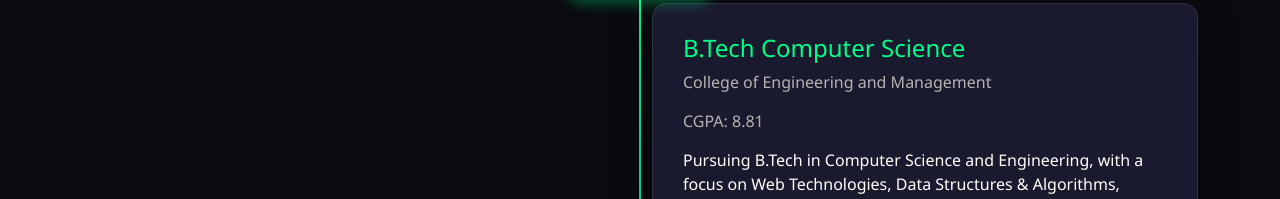
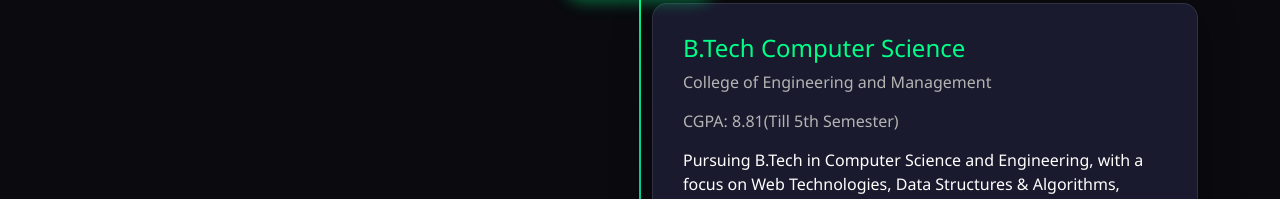
Before and after one commit to sayak25-b/Sayak_Protfolio, a plain HTML site: page index.html in a window 1280 px wide. Shown: the part 4799-4998 px from the top of the page. Drawn offline with nearby package versions, Linux system fonts and the light colour scheme; no server answers.

Commit message:
Updated version

```diff
--- a/index.html
+++ b/index.html
@@ -412,7 +412,7 @@
                             <div class="timeline-content scroll-reveal">
                                 <h4 style="color: var(--primary-color);">B.Tech Computer Science</h4>
                                 <p style="color: var(--text-gray); margin-bottom: 15px;">College of Engineering and Management</p>
-                                <p style="color: var(--text-gray); margin-bottom: 15px;">CGPA: 8.81</p>
+                                <p style="color: var(--text-gray); margin-bottom: 15px;">CGPA: 8.81(Till 5th Semester)</p>
                                 <p>Pursuing B.Tech in Computer Science and Engineering, with a focus on Web Technologies, Data Structures & Algorithms, Database Management Systems, and Software Engineering.</p>
                                 <p>Maulana Abul Kalam Azad University of Technology</p>
                             </div>
```
